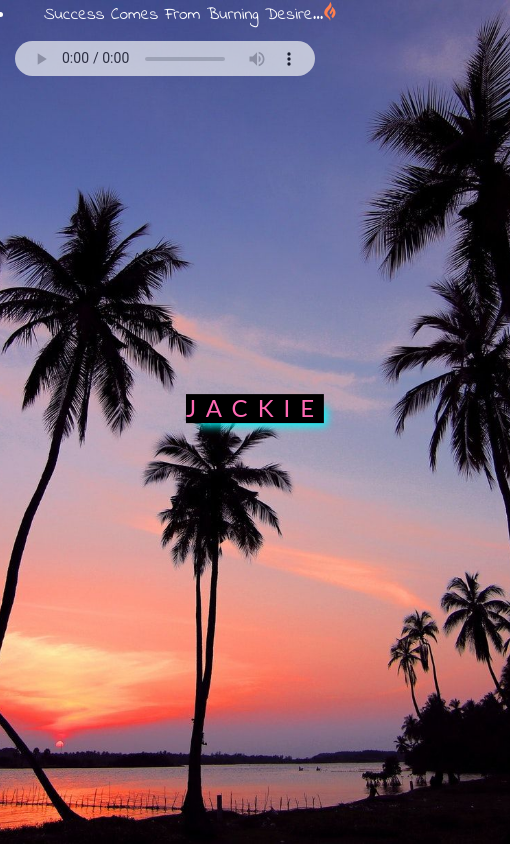
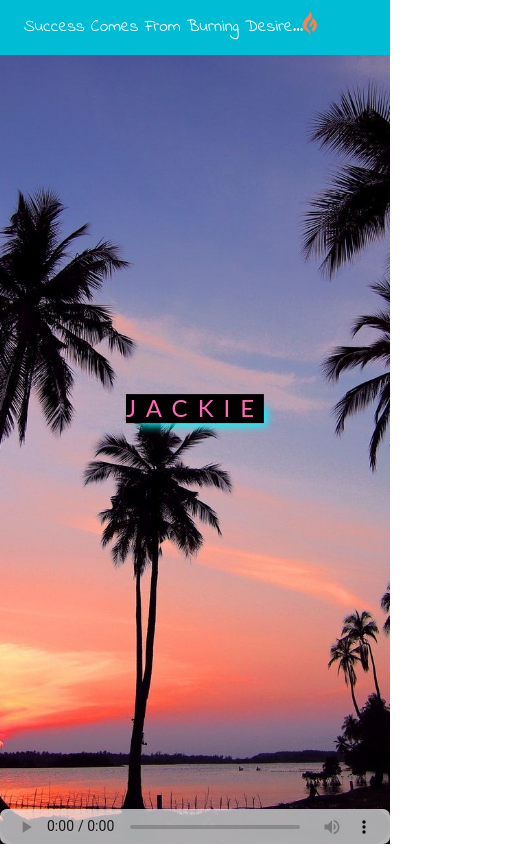
Before and after one commit to jackie1santana/SantanaTechPortfolio, a website: page client/public/index.html in a window 390 px wide. Shown: the top 846 px of the page, 510 px wide, since content can reach past the window. Drawn offline with nearby package versions, Linux system fonts and the light colour scheme; some packages are replaced by stand-ins of ours; a script that the page names is missing.

Commit message:
fix: styles

```diff
--- a/client/public/css/style.css
+++ b/client/public/css/style.css
@@ -10,11 +10,13 @@ h6 {
 
 /*# sourceMappingURL=styles.css.map */
 
+/* Rest of your styles */
+
 body {
   margin: auto;
 
-  @media screen and (max-width: 390px) {
-    width: 34rem;
+  @media screen and (max-width: 414px) {
+    overflow-x: hidden;
 
   }
 
@@ -26,6 +28,7 @@ html {
   color: #777;
   line-height: 1.8;
 }
+
 
 /*Navbar Styles*/
 .w3-navbar {
@@ -244,8 +247,8 @@ i.fa {
 }
 
 body {
-  background-color: #3bb2b8;
-  background: linear-gradient(25deg, #42e695, #422095);
+  /* background-color: #3bb2b8;
+  background: linear-gradient(25deg, #42e695, #422095); */
   background-repeat: no-repeat;
   height: 100vh;
   font-family: "Open Sans", sans-serif;
@@ -263,6 +266,8 @@ body {
   -webkit-box-shadow: 0 10px 35px rgba(0, 0, 0, 0.4);
   box-shadow: 0 10px 35px rgba(0, 0, 0, 0.4);
 }
+
+
 
 .text-center {
   text-align: center;
@@ -353,11 +358,7 @@ body {
   text-align: center;
 }
 
-/*quote at top of page */
-#success {
-  font-size: 17px;
-  font-family: "Indie Flower", cursive;
-}
+
 
 /* fonts on portfolio */
 .font2 {
@@ -883,6 +884,19 @@ ul.actions.fit.stacked {
   -webkit-transition: all 0.5s linear;
   transition: all 0.5s linear;
   border-radius: 7px 7px 7px 7px;
+
+  @media screen and (max-width: 414px) {
+    position: fixed;
+    bottom: 0;
+    left: 50%;
+    transform: translateX(-50%);
+    width: 100%;
+    background-color: #fff; /* You can adjust the background color as needed */
+    z-index: 9999; /* Make sure it's above other content */
+
+    height: 35px;
+    opacity: 0.7;
+  }
 }
 
 #player:hover,
@@ -892,16 +906,22 @@ ul.actions.fit.stacked {
   transform: scale(1.05);
 }
 
-/*
-  ##Device = Most of the Smartphones Mobiles (Portrait)
-  ##Screen = B/w 320px to 479px
-*/
-@media (min-width: 320px) and (max-width: 480px) {
-  #player {
-    height: 35px;
-    opacity: 0.7;
+/*quote at top of page */
+#success {
+  font-size: 17px;
+  font-family: "Indie Flower", cursive;
+
+  @media screen and (max-width: 414px) {
+
+    position: fixed;
+    top: 0;
+    left: 0;
+    width: 100%;
+    background-color: #00bcd4; /* You can adjust the background color as needed */
+    z-index: 9999; /* Make sure it's above other content */
   }
 }
+
 
 #word {
   font-size: 18px;
@@ -1007,7 +1027,6 @@ ul.actions.fit.stacked {
   visibility: visible;
   opacity: 1;
 }
-
 .disable-on-hover:hover {
   color: #999;
   border-color: #999;
@@ -1028,7 +1047,7 @@ ul.actions.fit.stacked {
   justify-content: center;
   gap: 2rem;
 
-  @media screen and (max-width: 390px) {
+  @media screen and (max-width: 414px) {
     flex-direction: column;
     gap: 1rem;
   }
```
